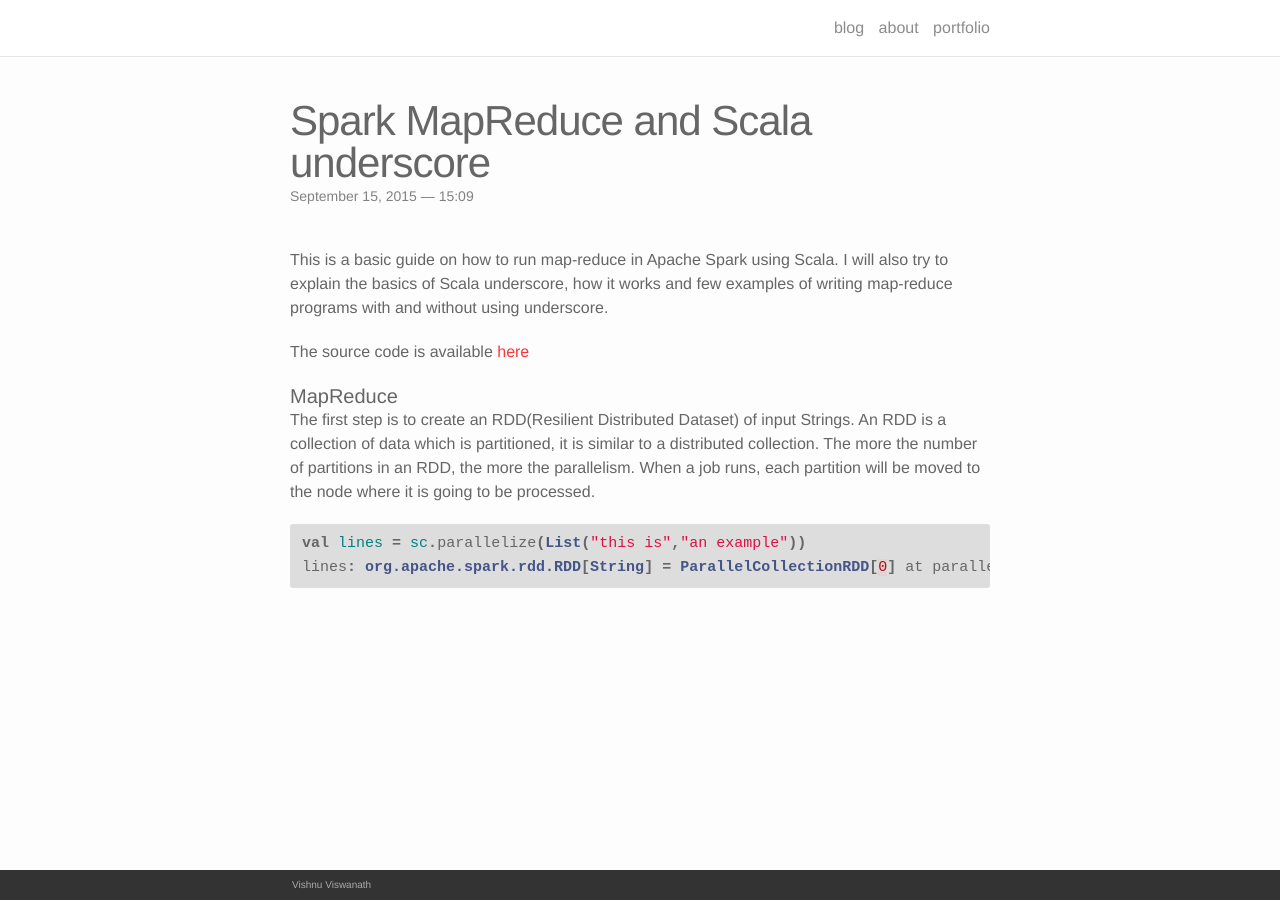
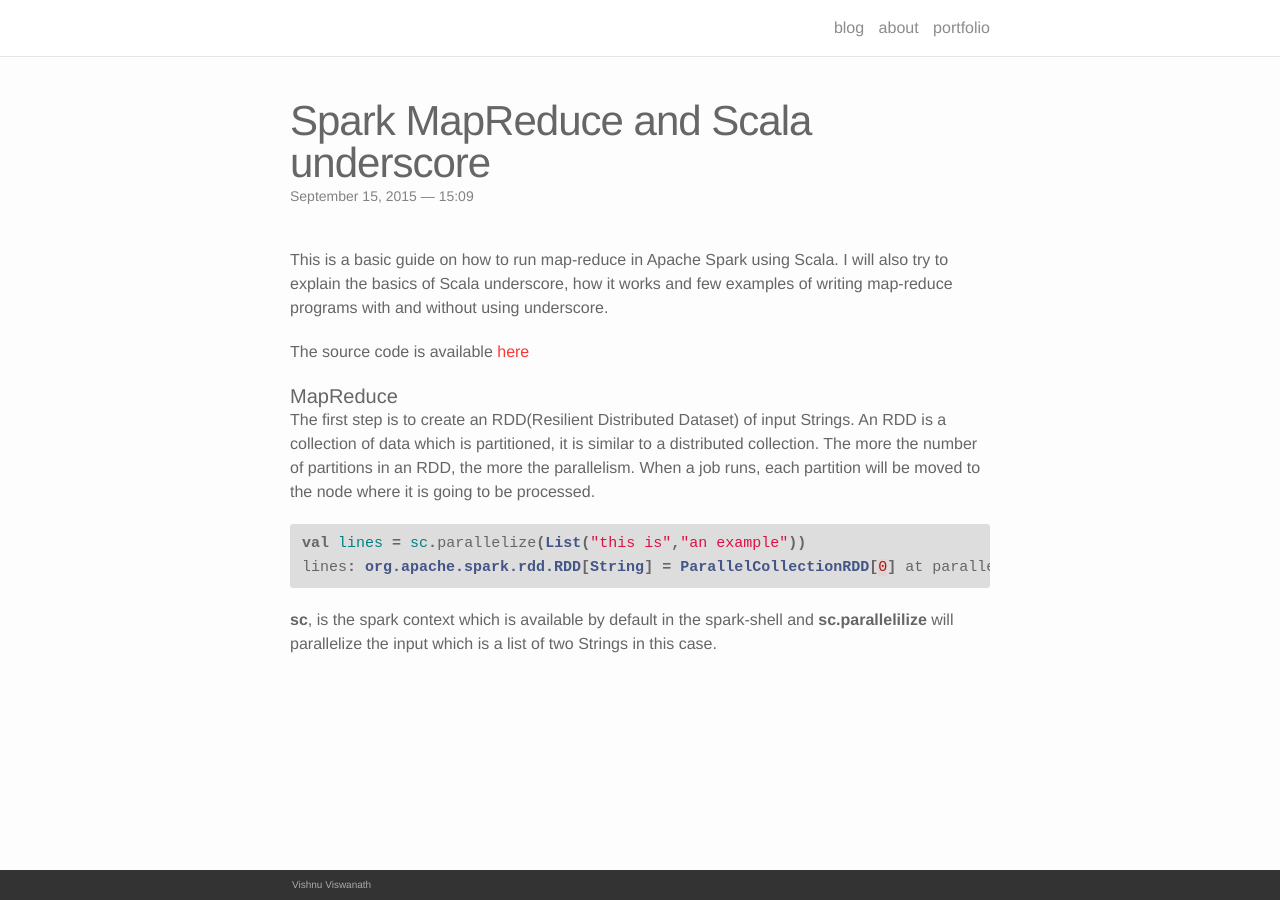
Before and after one commit to soniclavier/bigdata-notebook, a Jekyll site: the page built from _posts/2015-09-15-title.markdown, in a window 1280 px wide. Built offline with Jekyll 4.4.1, drawn with Linux system fonts in a browser that asks for light colours; nearby versions of some CDN libraries.

Commit message:
spark_scala_blog

```diff
--- a/_posts/2015-09-15-title.markdown
+++ b/_posts/2015-09-15-title.markdown
@@ -15,3 +15,5 @@ The first step is to create an RDD(Resilient Distributed Dataset) of input Strin
 val lines = sc.parallelize(List("this is","an example"))
 lines: org.apache.spark.rdd.RDD[String] = ParallelCollectionRDD[0] at parallelize at <console>:21
 {% endhighlight %}
+
+<b>sc</b>, is the spark context which is available by default in the spark-shell and <b>sc.parallelilize</b> will parallelize the input which is a list of two Strings in this case.
```
